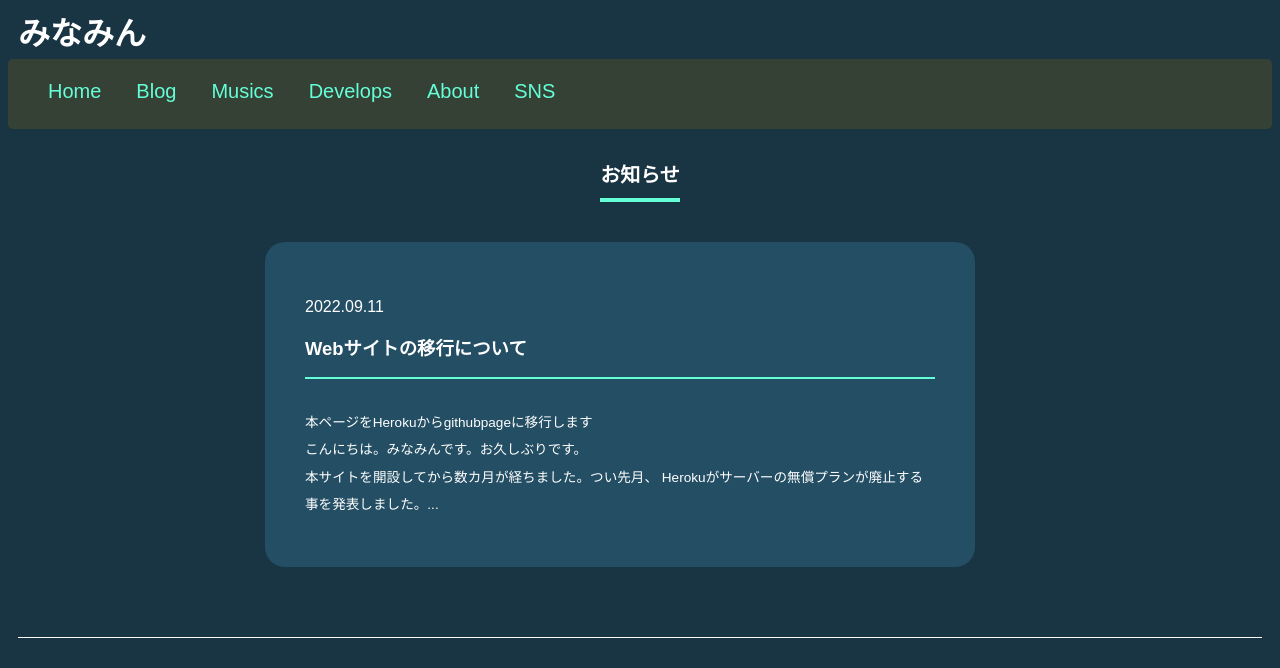
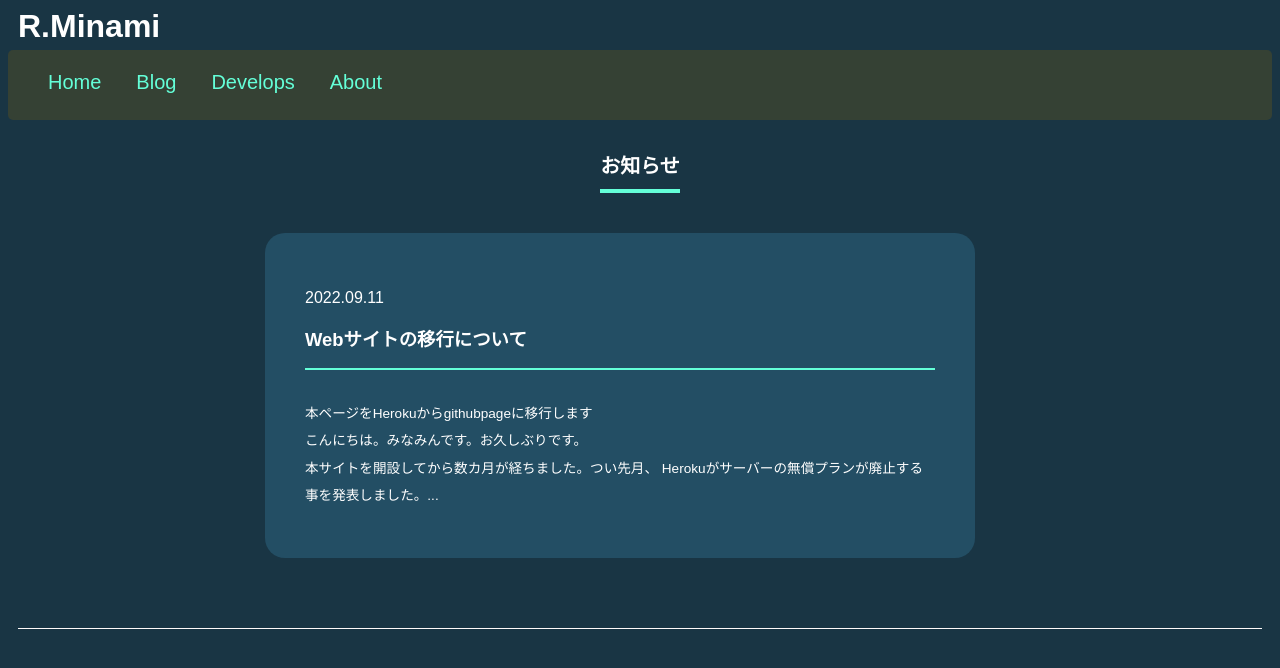
Before and after one commit to Minamin1234/minamin1234.github.io, a plain HTML site: page index.html in a window 1280 px wide. Drawn offline with Linux system fonts and the light colour scheme.

Commit message:
update: update

```diff
--- a/index.html
+++ b/index.html
@@ -3,11 +3,11 @@
     <head>
         <meta charset="UTF-8">
         <link rel="stylesheet" href="styles.css">
-        <title>みなみん | Minamin</title>
+        <title>R.Minami | Minamin</title>
     </head>
 
     <body>
-        <h1 class="name">みなみん</h1>
+        <h1 class="name">R.Minami</h1>
         <nav>
             <ul class="menu">
                 <li class="menu">
@@ -17,16 +17,10 @@
                     <a href="blog.html" class="menu">Blog</a>
                 </li>
                 <li class="menu">
-                    <a href="musics.html" class="menu">Musics</a>
-                </li>
-                <li class="menu">
                     <a href="devs.html" class="menu">Develops</a>
                 </li>
                 <li class="menu">
                     <a href="about.html" class="menu">About</a>
-                </li>
-                <li class="menu">
-                    <a href="sns.html" class="menu">SNS</a>
                 </li>
             </ul>
         </nav>
```
